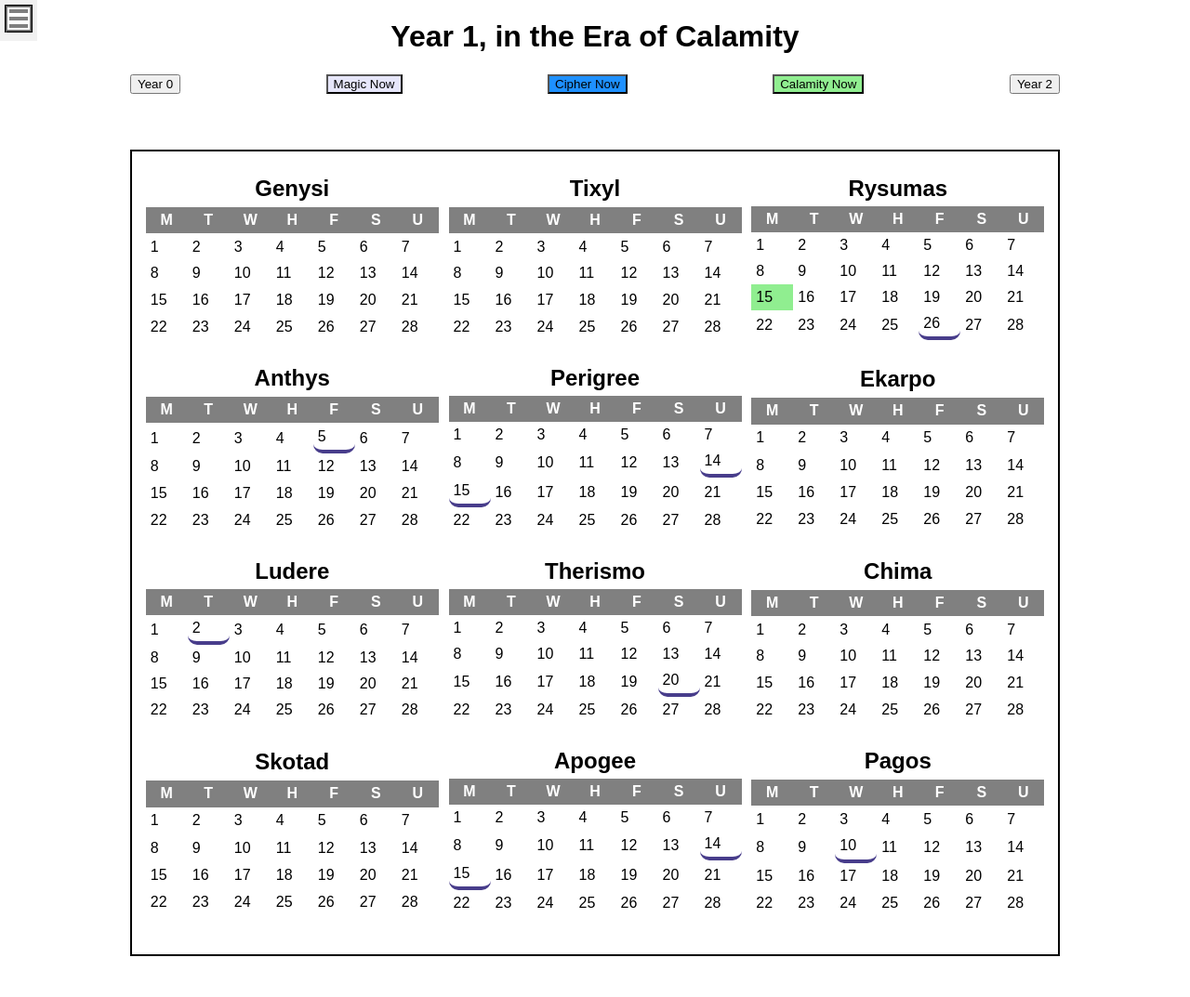
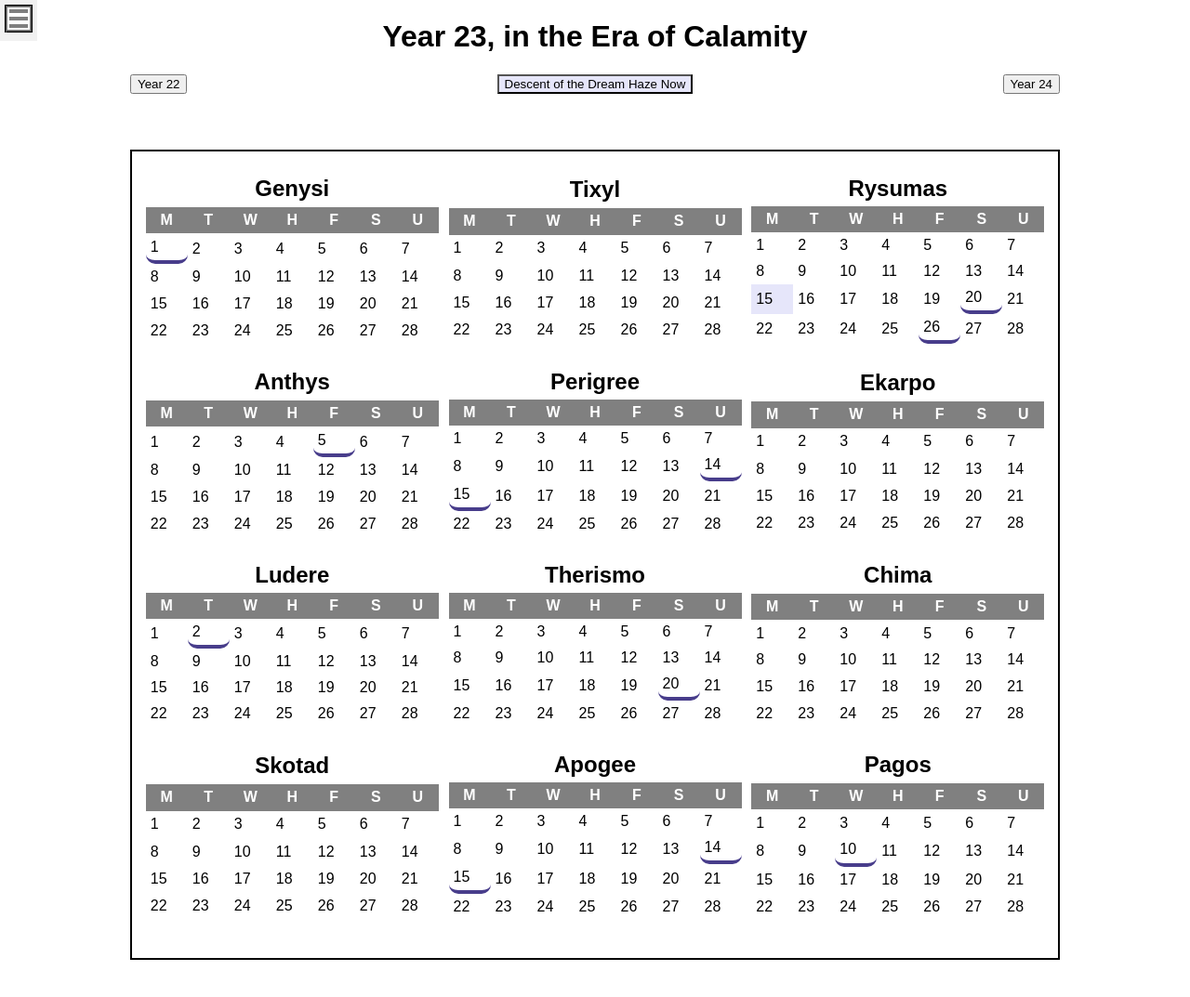
Before and after one commit to Dude036/Cyneric, a Django app: page /news/ in a window 1280 px wide. Shown: the top 1073 px of the page at 93% size. Run offline with Django 3.2, Linux system fonts and the light colour scheme; data that the repository does not hold is empty; parts of the project's set-up code (start-up, migrations or seed data) failed here and were passed over.

Commit message:
Concluding the Calamity

```diff
--- a/news/views.py
+++ b/news/views.py
@@ -7,8 +7,9 @@ from .models import *
 
 # Helper functions
 Holidays = [
+               # Day, Month, Year, Era
     Holiday(Date(15, Month.Apex, 1, Era.First_Age), "Midsummer", "An Elven celebration of their Fey Heritage"),
-    Holiday(Date(15, Month.Bottom, 1, Era.First_Age), "Festival of Risiing Spirits", "An Outsiders Celebration of their closeness to the shadow plane"),
+    Holiday(Date(15, Month.Bottom, 1, Era.First_Age), "Festival of Rising Spirits", "An Outsiders Celebration of their closeness to the shadow plane"),
     Holiday(Date(26, Month.Roots, 25, Era.Sixth_Age), "Liberation", "The day the 'Converted' were freed from Cithrel's control"),
     Holiday(Date(20, Month.Reap, 1, Era.First_Age), "Reaping", "Harvest Day"),
     Holiday(Date(14, Month.Apex, 1, Era.First_Age), "Sunrise", "Heliod's worship of the summer solstice"),
@@ -16,12 +17,11 @@ Holidays = [
     Holiday(Date(5, Month.Bloom, 25, Era.Sixth_Age), "Shatter Solstice", "Pale Mistress' worship of seperating the continents"),
     Holiday(Date(10, Month.Ice, 97, Era.Sixth_Age), "Emergence", "The Emergence of the Warforged Army"),
     Holiday(Date(2, Month.Play, 98, Era.Sixth_Age), "Cyneric Remembrance Day", "The destruction of the Cyneric continent and its people"),
-    Holiday(Date(1, Month.Birth, 1, Era.Eight_Age), "Calamity Remembrance Day", "The destruction of magic as we know it"),
+    Holiday(Date(1, Month.Birth, 1, Era.Eight_Age), "Calamity Remembrance Day", "The destruction of magic as we knew it"),
+    Holiday(Date(20, Month.Roots, 1, Era.Eight_Age), "Moonacre Remembrance Day", "The destruction of Moonacre and its people"),
 ]
 
-magic = Holiday(Date(11, Month.Apex, 25, Era.Fourth_Age), "Magic Campaign", "")
-cipher = Holiday(Date(16, Month.Play, 98, Era.Sixth_Age), "Cipher Campaign", "")
-calamity = Holiday(Date(15, Month.Roots, 1, Era.Eight_Age), "Calamity Campaign", "")
+dream = Holiday(Date(15, Month.Roots, 23, Era.Eight_Age), "Descent of the Dream Haze Campaign", "")
 
 
 @register.filter
@@ -82,7 +82,7 @@ def holiday_css(year, era):
 def now_css(year, era):
     css = ""
     days_colors = ['lavender', 'dodgerblue', 'aquamarine', 'lightgreen',]
-    days = [magic, cipher, calamity]
+    days = [dream]
     for i in range(len(days)):
         if int(days[i].Date.Era) != era or days[i].Date.Year != year:
             print("Skipping " + days[i].Name + ". Era & Year doesn't match")
@@ -95,11 +95,11 @@ def now_css(year, era):
 
 # Views
 def calender(request):
-    return calender_era(request, calamity.Date.Year, int(calamity.Date.Era))
+    return calender_era(request, dream.Date.Year, int(dream.Date.Era))
 
 
 def calender_year(request, year):
-    return calender_era(request, year, int(calamity.Date.Era))
+    return calender_era(request, year, int(dream.Date.Era))
 
 
 def calender_era(request, year, era):
@@ -126,15 +126,9 @@ def calender_era(request, year, era):
         months.append(current)
 
     context = {
-        'cipher': cipher.Date.to_dict(),
-        'magic': magic.Date.to_dict(),
-        'calamity': calamity.Date.to_dict(),
-        'cipher_year': cipher.Date.Year,
-        'magic_year': magic.Date.Year,
-        'calamity_year': calamity.Date.Year,
-        'cipher_era': int(cipher.Date.Era),
-        'magic_era': int(magic.Date.Era),
-        'calamity_era': int(calamity.Date.Era),
+        'dream': dream.Date.to_dict(),
+        'dream_year': dream.Date.Year,
+        'dream_era': int(dream.Date.Era),
         'current_year': year,
         'previous_year': year - 1,
         'next_year': year + 1,
--- a/static/templates/news.html
+++ b/static/templates/news.html
@@ -10,9 +10,8 @@
   </h1>
   <div style="display: flex; flex-direction: row; justify-content: space-between;">
     <input type="button" value="Year {{ previous_year }}" onclick="location.href='{% url 'news:calender_era' era previous_year %}';" />
-    <input type="button" style="background-color: lavender;" value="Magic Now" onclick="location.href='{% url 'news:calender_era' magic_era magic_year %}';" />
-    <input type="button" style="background-color: dodgerblue;" value="Cipher Now" onclick="location.href='{% url 'news:calender_era' cipher_era cipher_year %}';" />
-    <input type="button" style="background-color: lightgreen;" value="Calamity Now" onclick="location.href='{% url 'news:calender_era' calamity_era calamity_year %}';" />
+    <input type="button" style="background-color: lavender;" value="Descent of the Dream Haze Now" onclick="location.href='{% url 'news:calender_era' dream_era dream_year %}';" />
+
     <input type="button" value="Year {{ next_year }}" onclick="location.href='{% url 'news:calender_era' era next_year %}';" />
   </div>
   <div class="calender">
@@ -34,20 +33,8 @@
         <tr>
           {% for day in week %}
             {% if day|is_int %}
-              {% if month.name == magic.Month and day == magic.Day and current_year == magic.Year and era == magic_era %}
+              {% if month.name == dream.Month and day == dream.Day and current_year == dream.Year and era == dream_era %}
                 <td id="{{ month.name }}{{ day }}" style="background-color: lavender;">
-                  {{ day }}
-                </td>
-              {% elif month.name == cipher.Month and day == cipher.Day and current_year == cipher.Year and era == cipher_era %}
-                <td id="{{ month.name }}{{ day }}" style="background-color: dodgerblue;">
-                  {{ day }}
-                </td>
-              {% elif month.name == dragon.Month and day == dragon.Day and current_year == dragon.Year and era == dragon_era %}
-                <td id="{{ month.name }}{{ day }}" style="background-color: aquamarine;">
-                  {{ day }}
-                </td>
-              {% elif month.name == calamity.Month and day == calamity.Day and current_year == calamity.Year and era == calamity_era %}
-                <td id="{{ month.name }}{{ day }}" style="background-color: lightgreen;">
                   {{ day }}
                 </td>
               {% else %}
@@ -56,26 +43,8 @@
                 </td>
               {% endif %}
             {% else %}
-              {% if month.name == magic.Month and day.number == magic.Day and current_year == magic.Year and era == magic_era %}
+              {% if month.name == dream.Month and day.number == dream.Day and current_year == dream.Year and era == dream_era %}
                 <td id="{{ month.name }}{{ day.number }}" style="background-color: lavender;">
-                  <a class="calender_link" href="{% url 'news:article_day' era current_year month.number day.number %}">
-                    {{ day.number }}
-                  </a>
-                </td>
-              {% elif month.name == cipher.Month and day.number == cipher.Day and current_year == cipher.Year and era == cipher_era %}
-                <td id="{{ month.name }}{{ day.number }}" style="background-color: dodgerblue;">
-                  <a class="calender_link" href="{% url 'news:article_day' era current_year month.number day.number %}">
-                    {{ day.number }}
-                  </a>
-                </td>
-              {% elif month.name == dragon.Month and day == dragon.Day and current_year == dragon.Year and era == dragon_era %}
-                <td id="{{ month.name }}{{ day.number }}" style="background-color: aquamarine;">
-                  <a class="calender_link" href="{% url 'news:article_day' era current_year month.number day.number %}">
-                    {{ day.number }}
-                  </a>
-                </td>
-              {% elif month.name == calamity.Month and day == calamity.Day and current_year == calamity.Year and era == calamity_era %}
-                <td id="{{ month.name }}{{ day.number }}" style="background-color: lightgreen;">
                   <a class="calender_link" href="{% url 'news:article_day' era current_year month.number day.number %}">
                     {{ day.number }}
                   </a>
```
Also changed, not shown: static/templates/initiative.html (+79 -157 lines).
